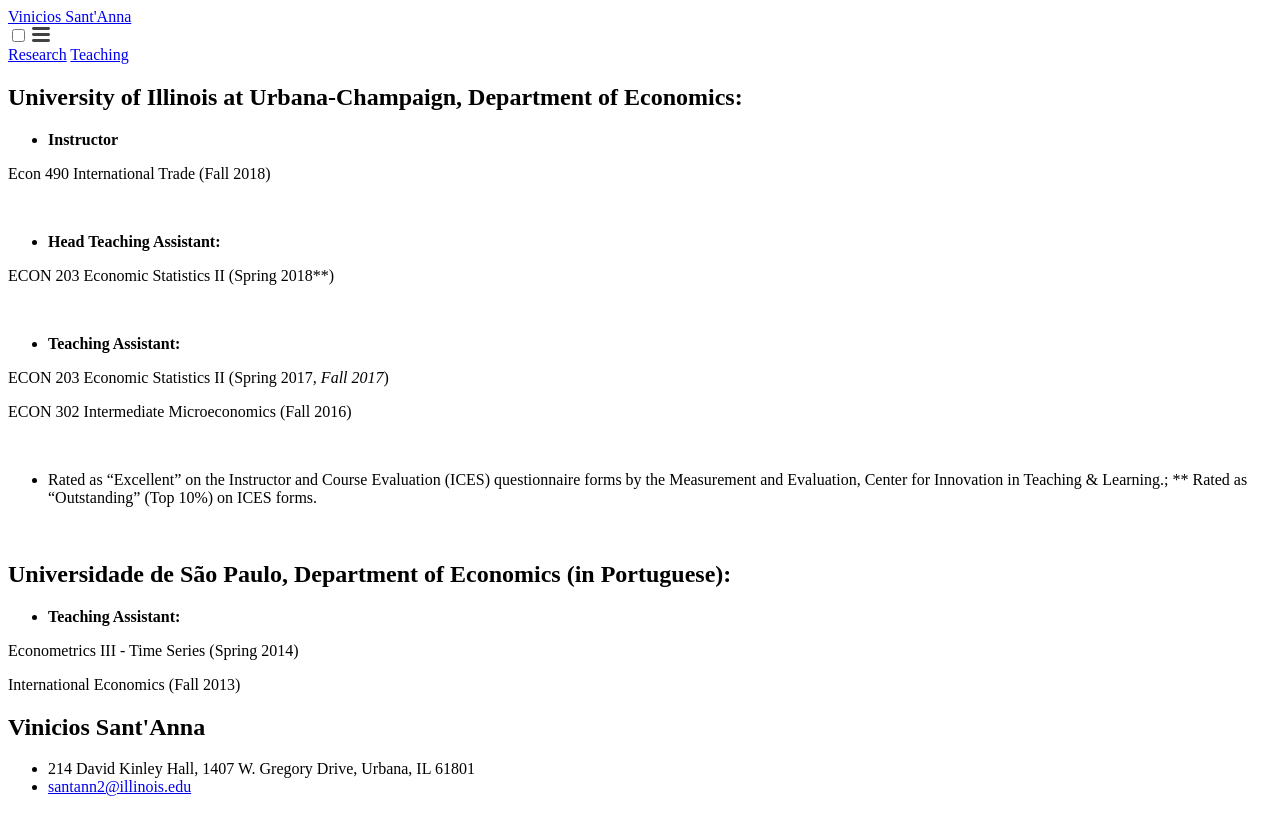
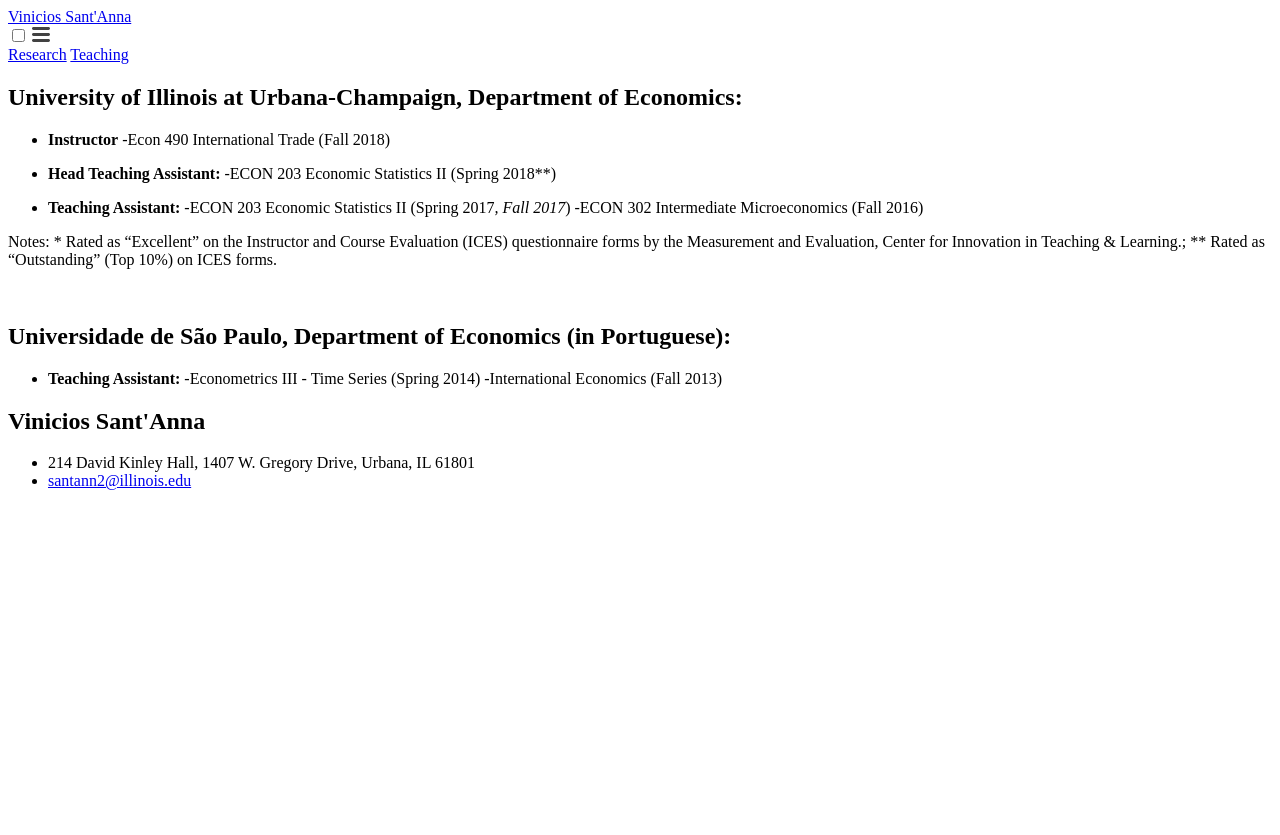
Before and after one commit to vpsantanna/vpsantanna.github.io, a Jekyll site: the page built from teaching.md, in a window 1280 px wide. Shown: the top 835 px of the page. Built offline with Jekyll 4.4.1, drawn with Linux system fonts in a browser that asks for light colours; a script that is not in the unit is left out; part of the change alters nothing that is shown.

Commit message:
Update teaching.md

```diff
--- a/teaching.md
+++ b/teaching.md
@@ -4,30 +4,19 @@ title: Teaching
 permalink: /teaching/
 ---
 
-# University of Illinois at Urbana-Champaign, Department of Economics:
+# **University of Illinois at Urbana-Champaign, Department of Economics:**
 
 - **Instructor**
-
-Econ 490 International Trade (Fall 2018)
-
-<br>
+  -Econ 490 International Trade (Fall 2018)
 
 - **Head Teaching Assistant:**
-
-ECON 203 Economic Statistics II (Spring 2018**)
-
-<br>
+  -ECON 203 Economic Statistics II (Spring 2018**)
 
 - **Teaching Assistant:**
+  -ECON 203 Economic Statistics II (Spring 2017*, Fall 2017*)
+  -ECON 302 Intermediate Microeconomics (Fall 2016)
 
-ECON 203 Economic Statistics II (Spring 2017*, Fall 2017*)
-
-ECON 302 Intermediate Microeconomics (Fall 2016)
-
-<br>
-
-* Rated as “Excellent” on the Instructor and Course Evaluation (ICES) questionnaire forms by the Measurement and Evaluation, Center for Innovation in Teaching & Learning.;
-** Rated as “Outstanding” (Top 10%) on ICES forms.
+Notes: * Rated as “Excellent” on the Instructor and Course Evaluation (ICES) questionnaire forms by the Measurement and Evaluation, Center for Innovation in Teaching & Learning.; ** Rated as “Outstanding” (Top 10%) on ICES forms.
 
 <br>
 
@@ -35,7 +24,5 @@ ECON 302 Intermediate Microeconomics (Fall 2016)
 # Universidade de São Paulo, Department of Economics (in Portuguese):
 
 - **Teaching Assistant:**
-
-Econometrics III - Time Series (Spring 2014)
-
-International Economics (Fall 2013)
+  -Econometrics III - Time Series (Spring 2014)
+  -International Economics (Fall 2013)
```
